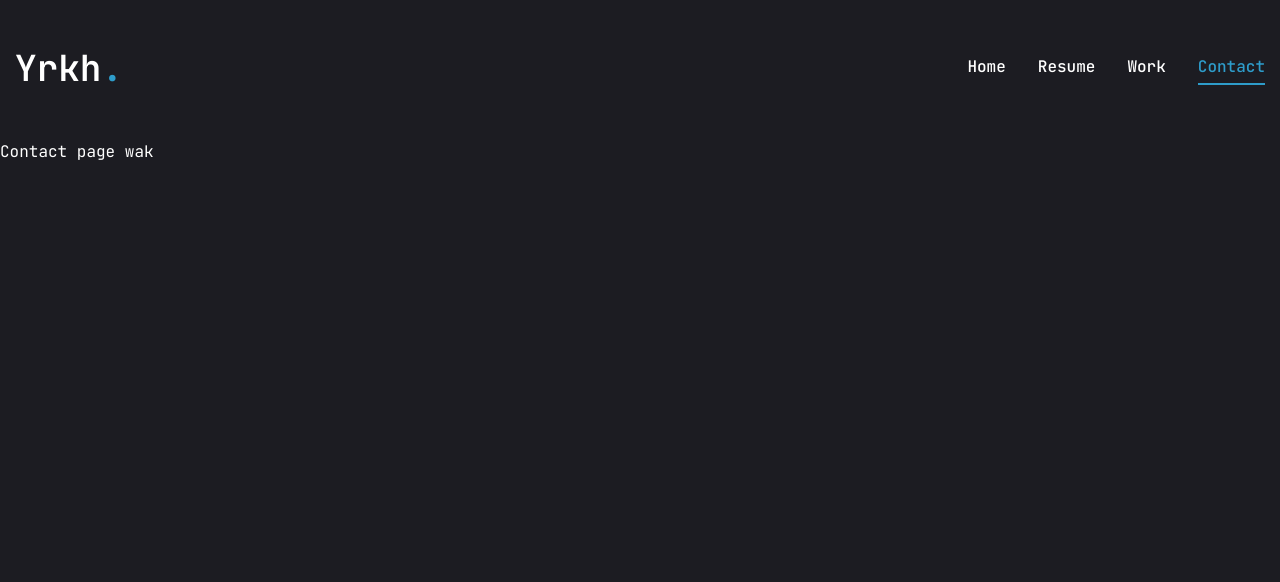
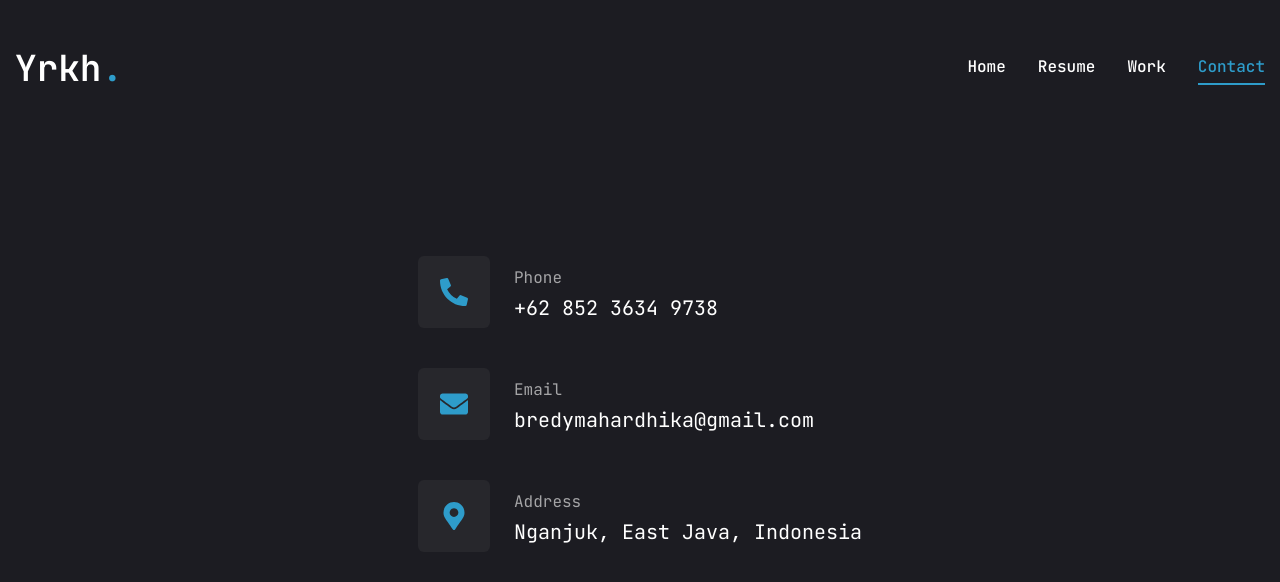
Before and after one commit to MahardhikaB/yrkh-portfolio, a Next.js app: page /contact in a window 1280 px wide. Shown: the top 582 px of the page. Built offline with nearby package versions, Linux system fonts and the light colour scheme.

Commit message:
Contact Part

```diff
--- a/src/app/contact/page.jsx
+++ b/src/app/contact/page.jsx
@@ -1,8 +1,56 @@
-import React from 'react'
+"use client";
+
+import { FaPhoneAlt, FaEnvelope, FaMapMarkerAlt } from "react-icons/fa";
+
+import { motion } from "framer-motion";
+
+const info =[
+    {
+        icon: <FaPhoneAlt />,
+        title: "Phone",
+        text: "+62 852 3634 9738"
+    },
+    {
+        icon: <FaEnvelope />,
+        title: "Email",
+        text: "bredymahardhika@gmail.com"
+    },
+    {
+        icon: <FaMapMarkerAlt />,
+        title: "Address",
+        text: "Nganjuk, East Java, Indonesia"
+    }
+]
 
 export const Contact = () => {
     return (
-        <div>Contact page wak</div>
+        <motion.section
+            initial={{opacity: 0}}
+            animate={{opacity: 1, transition: {delay: 2.4, duration: 0.4, ease: "easeIn"}}}
+            className="py-6"
+        >
+            <div className="container mx-auto my-32 xl:my-24">
+                <div className="flex flex-col xl:flex-row gap-[30px]">
+                    <div className="flex-1 flex items-center xl:justify-center order-1 xl:order-none mb-8 xl:mb-0">
+                        <ul className="flex flex-col gap-10">
+                            {info.map((item, index) => {
+                                return (
+                                    <li key={index} className="flex items-center gap-6">
+                                        <div className="w-[52px] h-[52px] xl:w-[72px] xl:h-[72px] bg-[#27272c] text-accent rounded-md flex items-center justify-center">
+                                            <div className="text-[28px]">{item.icon}</div>
+                                        </div>
+                                        <div className="flex-1">
+                                            <p className="text-white/60">{item.title}</p>
+                                            <h3 className="text-xl">{item.text}</h3>
+                                        </div>
+                                    </li>
+                                )
+                            })}
+                        </ul>
+                    </div>
+                </div>
+            </div>
+        </motion.section>
     )
 }
 
```
